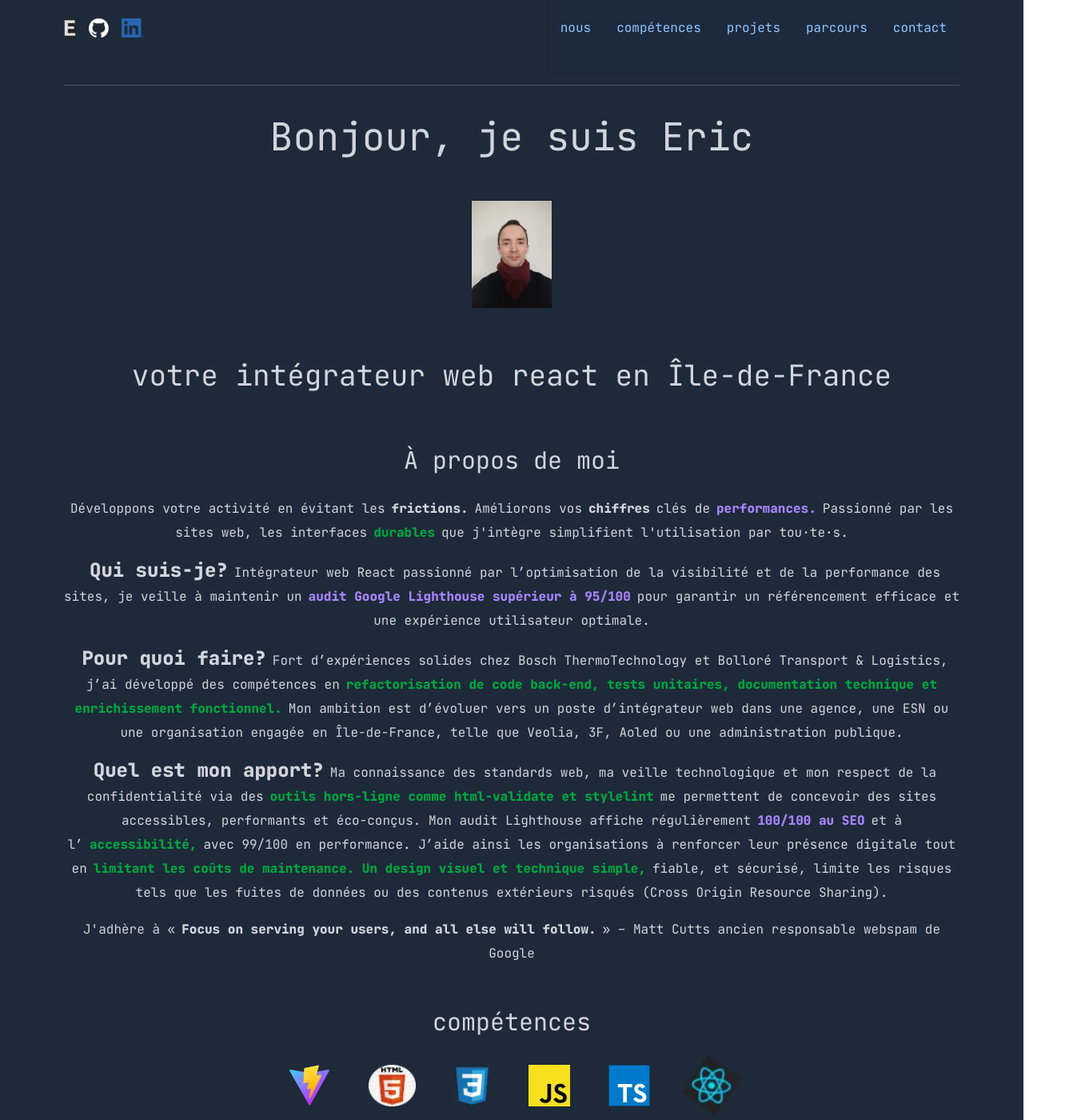
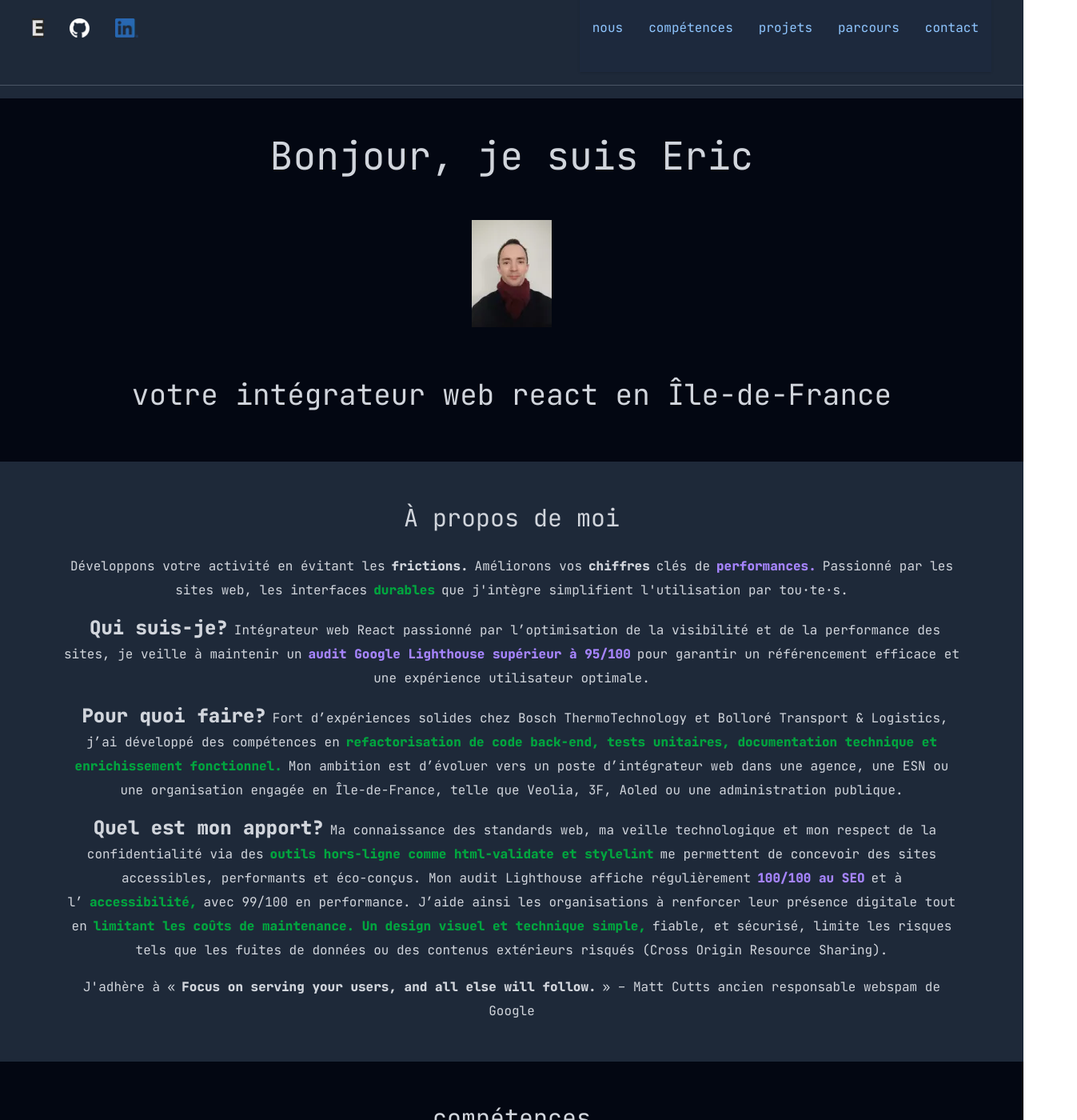
Before and after one commit to ericDev1o/OC900_p12_portfolio, a React (Vite) app: page / in a window 1280 px wide. Shown: the part 20-1420 px from the top of the page at 80% size, 1347 px wide, since content can reach past the window. Built offline with nearby package versions, Linux system fonts and the light colour scheme.

Commit message:
section background-color alternates.

```diff
--- a/index.html
+++ b/index.html
@@ -54,8 +54,6 @@
     <div
       id="root"
       class="
-        px-20
-        w-full
         m-auto
         text-center
         leading-7.5
--- a/src/components/UI/Footer.tsx
+++ b/src/components/UI/Footer.tsx
@@ -4,9 +4,8 @@
     return <footer
         className='
             p-8
-            flex
-            justify-between
-            items-center'>
-            <HeadFootLogos />
-      </footer>
+            flex'
+    >
+        <HeadFootLogos />
+    </footer>
 }
--- a/src/components/UI/Header.tsx
+++ b/src/components/UI/Header.tsx
@@ -3,7 +3,7 @@
 export default function Header() {
     return <>
         <header className='
-
+            px-10
             flex
             justify-between
             items-center'
--- a/src/components/UI/Portfolio.tsx
+++ b/src/components/UI/Portfolio.tsx
@@ -69,7 +69,7 @@
             if(loading) return <p>chargement des projets</p>;
             if(error) return <p>erreur: {error}</p>;
 
-            return <section
+            return <div
                     className="
                         flex
                         flex-wrap
@@ -83,5 +83,5 @@
                             projectsPath={projectsPath}
                         />
                     ))}
-            </section>
+            </div>
 }
--- a/src/components/containers/HeadFootLogos.tsx
+++ b/src/components/containers/HeadFootLogos.tsx
@@ -11,14 +11,13 @@
         className="
             flex
             flex-col
-            md:flex-row
-            gap-4"
+            sm:flex-row
+            gap-8"
         >
             <img
                 src={myLogo}
                 className='
                     cursor-not-allowed
-
                     will-change-filter
                     filter
                     duration-300
@@ -41,7 +40,8 @@
                     hover:drop-shadow-[0_0_2em_#646cffaa]'
                 alt='GitHub logo'
                 width={25}
-            height={24} />
+                height={24}
+            />
         </a>
         <a
             href='https://linkedin.com/in/ericfaraut'
--- a/src/pages/Home.tsx
+++ b/src/pages/Home.tsx
@@ -21,6 +21,14 @@
 
   return (
     <main>
+       <article>
+          <section
+            className="
+              odd:bg-gray-950
+              even:bg-gray-800
+              pt-6
+              pb-12
+              px-20">
             <h1
               className="
                 text-5xl
@@ -47,7 +55,15 @@
             >
               votre intégrateur web react en Île-de-France
             </h2>
-      <section>
+          </section>
+        <section
+          className="
+            odd:bg-gray-950
+            even:bg-gray-800
+            pb-12
+            px-20
+            "
+          >
           <h3
             id='moi&vous=nous'
             className="
@@ -202,7 +218,13 @@
             » – Matt Cutts ancien responsable webspam de Google
           </p>
         </section>
-      <section>
+        <section
+          className="
+            odd:bg-gray-950
+            even:bg-gray-800
+            pb-12
+            px-20"
+        >
           <h3
             id='competences'
             className="
@@ -292,6 +314,12 @@
             />
           </div>
         </section>
+        <section
+          className="
+            odd:bg-gray-950
+            even:bg-gray-800
+            px-20"
+        >
           <h3
             id='projets'
             className="
@@ -304,7 +332,14 @@
           <Portfolio
             projectsPath={projectsPath}
           />
-      <section>
+       </section>
+       <section
+        className="
+          odd:bg-gray-950
+          even:bg-gray-800
+          pb-12
+          px-20"
+      >
           <h3
             id='parcours'
             className="
@@ -387,7 +422,12 @@
             </a>
           </p>
         </section>
-      <section>
+        <section
+          className="
+            odd:bg-gray-950
+            even:bg-gray-800
+            px-20"
+        >
           <h3
             id='contact'
             className="
@@ -504,6 +544,7 @@
               </button>
             </a>
         </section>
+    </article>
      <hr
         className="
           my-16
```
Lines whose indentation alone changed are shown as unchanged.
